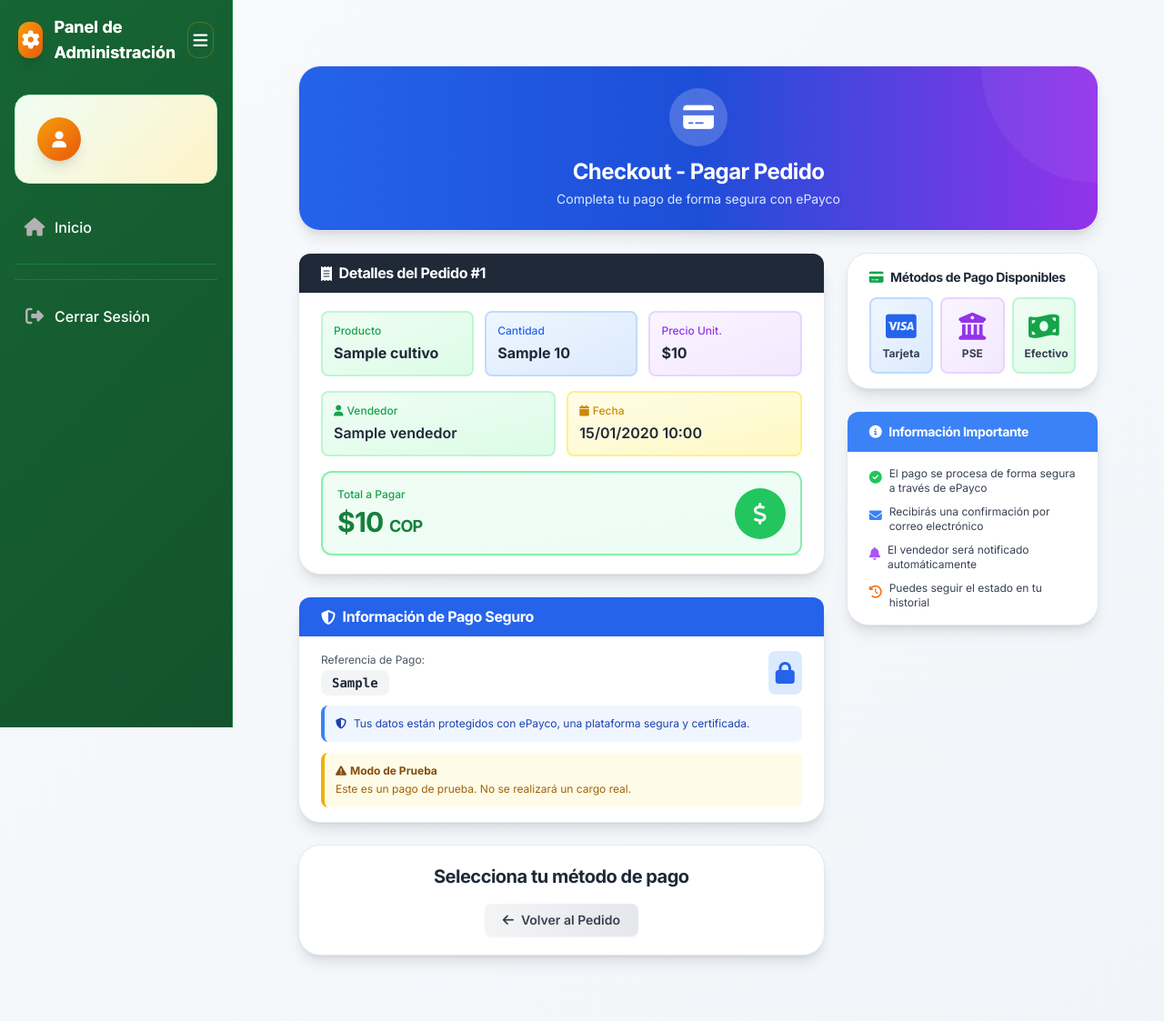
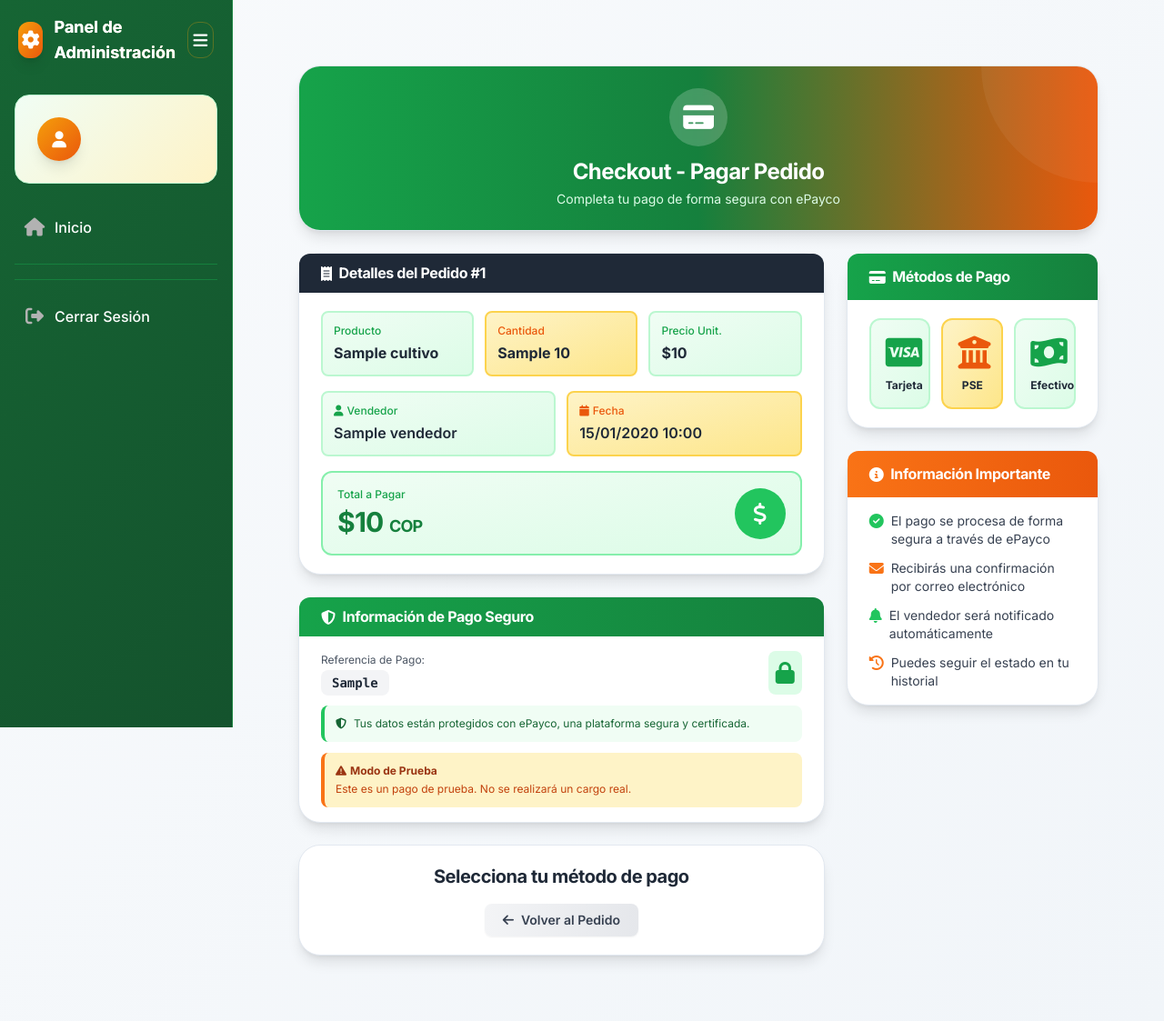
Before and after one commit to Itemt/AgroConnect, a Django app: template templates/payments/checkout.html in a window 1280 px wide. Shown: the whole page at 91% size. Run offline with Django 4.2, Linux system fonts and the light colour scheme; the template is opened without the code that fills it: most values are stand-ins (such as "Sample title", 1, 10 or a date in 2020); some libraries are stand-ins or nearby versions.

Commit message:
Reorganizar checkout con paleta consistente y metodos de pago arriba

```diff
--- a/templates/payments/checkout.html
+++ b/templates/payments/checkout.html
@@ -7,21 +7,80 @@
 <div class="max-w-5xl mx-auto py-8 px-4 sm:px-6 lg:px-8">
     <!-- Header con gradiente -->
     <div class="card mb-6 overflow-hidden">
-        <div class="bg-gradient-to-r from-blue-600 via-blue-700 to-purple-600 px-6 py-6 relative">
+        <div class="bg-gradient-to-r from-primary-600 via-primary-700 to-accent-600 px-6 py-6 relative">
             <div class="absolute top-0 right-0 w-64 h-64 bg-white opacity-5 rounded-full -mr-32 -mt-32"></div>
             <div class="relative text-center">
                 <div class="inline-flex items-center justify-center w-16 h-16 bg-white bg-opacity-20 backdrop-blur-sm rounded-full mb-3">
                     <i class="fas fa-credit-card text-white text-3xl"></i>
                 </div>
                 <h1 class="text-2xl font-bold text-white mb-1">Checkout - Pagar Pedido</h1>
-                <p class="text-blue-100 text-sm">Completa tu pago de forma segura con ePayco</p>
+                <p class="text-primary-100 text-sm">Completa tu pago de forma segura con ePayco</p>
             </div>
         </div>
     </div>
 
     <div class="grid grid-cols-1 lg:grid-cols-3 gap-6">
+        <!-- Columna Derecha: Métodos e Info (PRIMERO EN MOBILE) -->
+        <div class="lg:col-span-1 lg:order-2 space-y-6">
+            <!-- Métodos de Pago -->
+            <div class="card">
+                <div class="bg-gradient-to-r from-primary-600 to-primary-700 px-6 py-4 rounded-t-xl">
+                    <h4 class="font-bold text-white flex items-center">
+                        <i class="fas fa-credit-card mr-2"></i>
+                        Métodos de Pago
+                    </h4>
+                </div>
+                <div class="px-6 py-5">
+                    <div class="grid grid-cols-3 gap-3">
+                        <div class="bg-gradient-to-br from-primary-50 to-primary-100 rounded-xl p-4 border-2 border-primary-200 text-center hover:border-primary-400 transition-all">
+                            <i class="fab fa-cc-visa text-4xl text-primary-600 mb-2"></i>
+                            <p class="text-xs font-bold text-gray-800">Tarjeta</p>
+                        </div>
+                        <div class="bg-gradient-to-br from-accent-50 to-accent-100 rounded-xl p-4 border-2 border-accent-200 text-center hover:border-accent-400 transition-all">
+                            <i class="fas fa-university text-4xl text-accent-600 mb-2"></i>
+                            <p class="text-xs font-bold text-gray-800">PSE</p>
+                        </div>
+                        <div class="bg-gradient-to-br from-primary-50 to-primary-100 rounded-xl p-4 border-2 border-primary-200 text-center hover:border-primary-400 transition-all">
+                            <i class="fas fa-money-bill-wave text-4xl text-primary-600 mb-2"></i>
+                            <p class="text-xs font-bold text-gray-800">Efectivo</p>
+                        </div>
+                    </div>
+                </div>
+            </div>
+
+            <!-- Información Importante -->
+            <div class="card">
+                <div class="bg-gradient-to-r from-accent-500 to-accent-600 px-6 py-4 rounded-t-xl">
+                    <h4 class="font-bold text-white flex items-center">
+                        <i class="fas fa-info-circle mr-2"></i>
+                        Información Importante
+                    </h4>
+                </div>
+                <div class="px-6 py-4">
+                    <ul class="space-y-3">
+                        <li class="flex items-start">
+                            <i class="fas fa-check-circle text-primary-500 mr-2 mt-0.5"></i>
+                            <span class="text-sm text-gray-700">El pago se procesa de forma segura a través de ePayco</span>
+                        </li>
+                        <li class="flex items-start">
+                            <i class="fas fa-envelope text-accent-500 mr-2 mt-0.5"></i>
+                            <span class="text-sm text-gray-700">Recibirás una confirmación por correo electrónico</span>
+                        </li>
+                        <li class="flex items-start">
+                            <i class="fas fa-bell text-primary-500 mr-2 mt-0.5"></i>
+                            <span class="text-sm text-gray-700">El vendedor será notificado automáticamente</span>
+                        </li>
+                        <li class="flex items-start">
+                            <i class="fas fa-history text-accent-500 mr-2 mt-0.5"></i>
+                            <span class="text-sm text-gray-700">Puedes seguir el estado en tu historial</span>
+                        </li>
+                    </ul>
+                </div>
+            </div>
+        </div>
+
         <!-- Columna Izquierda: Detalles del Pedido -->
-        <div class="lg:col-span-2 space-y-6">
+        <div class="lg:col-span-2 lg:order-1 space-y-6">
             <!-- Detalles del Pedido -->
             <div class="card">
                 <div class="bg-gray-800 px-6 py-3 rounded-t-xl">
@@ -32,16 +91,16 @@
                 </div>
                 <div class="px-6 py-5">
                     <div class="grid grid-cols-3 gap-3 mb-4">
-                        <div class="bg-gradient-to-br from-green-50 to-green-100 rounded-lg p-3 border-2 border-green-200">
-                            <p class="text-xs text-green-600 font-medium mb-1">Producto</p>
+                        <div class="bg-gradient-to-br from-primary-50 to-primary-100 rounded-lg p-3 border-2 border-primary-200">
+                            <p class="text-xs text-primary-600 font-medium mb-1">Producto</p>
                             <p class="font-bold text-gray-800">{{ order.publicacion.cultivo.nombre }}</p>
                         </div>
-                        <div class="bg-gradient-to-br from-blue-50 to-blue-100 rounded-lg p-3 border-2 border-blue-200">
-                            <p class="text-xs text-blue-600 font-medium mb-1">Cantidad</p>
+                        <div class="bg-gradient-to-br from-accent-50 to-accent-100 rounded-lg p-3 border-2 border-accent-200">
+                            <p class="text-xs text-accent-600 font-medium mb-1">Cantidad</p>
                             <p class="font-bold text-gray-800">{{ order.cantidad_acordada }} {{ order.publicacion.cultivo.unidad_medida }}</p>
                         </div>
-                        <div class="bg-gradient-to-br from-purple-50 to-purple-100 rounded-lg p-3 border-2 border-purple-200">
-                            <p class="text-xs text-purple-600 font-medium mb-1">Precio Unit.</p>
+                        <div class="bg-gradient-to-br from-primary-50 to-primary-100 rounded-lg p-3 border-2 border-primary-200">
+                            <p class="text-xs text-primary-600 font-medium mb-1">Precio Unit.</p>
                             <p class="font-bold text-gray-800">${{ order.publicacion.precio_por_unidad|floatformat:0 }}</p>
                         </div>
                     </div>
@@ -53,21 +112,21 @@
                             </p>
                             <p class="font-semibold text-gray-800">{{ order.vendedor.get_full_name }}</p>
                         </div>
-                        <div class="bg-gradient-to-br from-yellow-50 to-yellow-100 rounded-lg p-3 border-2 border-yellow-200">
-                            <p class="text-xs text-yellow-600 font-medium mb-1 flex items-center">
+                        <div class="bg-gradient-to-br from-accent-50 to-accent-100 rounded-lg p-3 border-2 border-accent-200">
+                            <p class="text-xs text-accent-600 font-medium mb-1 flex items-center">
                                 <i class="fas fa-calendar mr-1"></i> Fecha
                             </p>
                             <p class="font-semibold text-gray-800">{{ order.created_at|date:"d/m/Y H:i" }}</p>
                         </div>
                     </div>
 
-                    <div class="bg-gradient-to-br from-green-50 to-emerald-50 rounded-xl p-4 border-2 border-green-300">
+                    <div class="bg-gradient-to-br from-primary-50 to-primary-100 rounded-xl p-4 border-2 border-primary-300">
                         <div class="flex justify-between items-center">
                             <div>
-                                <p class="text-xs text-green-600 font-medium mb-1">Total a Pagar</p>
-                                <h3 class="text-3xl font-bold text-green-700">${{ order.precio_total|floatformat:0 }} <span class="text-lg">COP</span></h3>
+                                <p class="text-xs text-primary-600 font-medium mb-1">Total a Pagar</p>
+                                <h3 class="text-3xl font-bold text-primary-700">${{ order.precio_total|floatformat:0 }} <span class="text-lg">COP</span></h3>
                             </div>
-                            <div class="bg-green-500 rounded-full w-14 h-14 flex items-center justify-center">
+                            <div class="bg-primary-500 rounded-full w-14 h-14 flex items-center justify-center">
                                 <i class="fas fa-dollar-sign text-white text-2xl"></i>
                             </div>
                         </div>
@@ -77,7 +136,7 @@
 
             <!-- Información de Pago y Referencia -->
             <div class="card">
-                <div class="bg-blue-600 px-6 py-3 rounded-t-xl">
+                <div class="bg-gradient-to-r from-primary-600 to-primary-700 px-6 py-3 rounded-t-xl">
                     <h3 class="font-bold text-white flex items-center">
                         <i class="fas fa-shield-alt mr-2"></i>
                         Información de Pago Seguro
@@ -89,22 +148,22 @@
                             <p class="text-xs text-gray-600 mb-1">Referencia de Pago:</p>
                             <code class="bg-gray-100 text-gray-800 rounded-lg px-3 py-1.5 text-sm font-mono font-bold">{{ payment.epayco_ref }}</code>
                         </div>
-                        <div class="bg-blue-100 rounded-lg p-2">
-                            <i class="fas fa-lock text-blue-600 text-2xl"></i>
+                        <div class="bg-primary-100 rounded-lg p-2">
+                            <i class="fas fa-lock text-primary-600 text-2xl"></i>
                         </div>
                     </div>
 
-                    <div class="bg-blue-50 rounded-lg p-3 border-l-4 border-blue-500">
-                        <p class="text-xs text-blue-800 flex items-center">
+                    <div class="bg-primary-50 rounded-lg p-3 border-l-4 border-primary-500">
+                        <p class="text-xs text-primary-800 flex items-center">
                             <i class="fas fa-shield-alt mr-2"></i>
                             Tus datos están protegidos con ePayco, una plataforma segura y certificada.
                         </p>
                     </div>
 
                     {% if checkout_data.test_mode %}
-                    <div class="mt-3 bg-yellow-50 rounded-lg p-3 border-l-4 border-yellow-500">
-                        <p class="font-bold text-yellow-800 text-xs mb-1"><i class="fas fa-exclamation-triangle mr-1"></i>Modo de Prueba</p>
-                        <p class="text-xs text-yellow-700">Este es un pago de prueba. No se realizará un cargo real.</p>
+                    <div class="mt-3 bg-accent-50 rounded-lg p-3 border-l-4 border-accent-500">
+                        <p class="font-bold text-accent-800 text-xs mb-1"><i class="fas fa-exclamation-triangle mr-1"></i>Modo de Prueba</p>
+                        <p class="text-xs text-accent-700">Este es un pago de prueba. No se realizará un cargo real.</p>
                     </div>
                     {% endif %}
                 </div>
@@ -150,63 +209,6 @@
                 </div>
             </div>
         </div>
-
-        <!-- Columna Derecha: Métodos e Info -->
-        <div class="lg:col-span-1 space-y-6">
-            <!-- Métodos de Pago -->
-            <div class="card">
-                <div class="px-6 py-4">
-                    <h4 class="text-sm font-bold text-gray-800 mb-3 flex items-center">
-                        <i class="fas fa-credit-card text-primary-600 mr-2"></i>
-                        Métodos de Pago Disponibles
-                    </h4>
-                    <div class="grid grid-cols-3 gap-2">
-                        <div class="bg-gradient-to-br from-blue-50 to-blue-100 rounded-lg p-3 border-2 border-blue-200 text-center">
-                            <i class="fab fa-cc-visa text-3xl text-blue-600 mb-1"></i>
-                            <p class="text-xs font-bold text-gray-700">Tarjeta</p>
-                        </div>
-                        <div class="bg-gradient-to-br from-purple-50 to-purple-100 rounded-lg p-3 border-2 border-purple-200 text-center">
-                            <i class="fas fa-university text-3xl text-purple-600 mb-1"></i>
-                            <p class="text-xs font-bold text-gray-700">PSE</p>
-                        </div>
-                        <div class="bg-gradient-to-br from-green-50 to-green-100 rounded-lg p-3 border-2 border-green-200 text-center">
-                            <i class="fas fa-money-bill-wave text-3xl text-green-600 mb-1"></i>
-                            <p class="text-xs font-bold text-gray-700">Efectivo</p>
-                        </div>
-                    </div>
-                </div>
-            </div>
-
-            <!-- Información Importante -->
-            <div class="card">
-                <div class="bg-blue-500 px-6 py-3 rounded-t-xl">
-                    <h4 class="font-bold text-white flex items-center text-sm">
-                        <i class="fas fa-info-circle mr-2"></i>
-                        Información Importante
-                    </h4>
-                </div>
-                <div class="px-6 py-4">
-                    <ul class="space-y-2.5">
-                        <li class="flex items-start">
-                            <i class="fas fa-check-circle text-green-500 mr-2 mt-0.5 text-sm"></i>
-                            <span class="text-xs text-gray-700">El pago se procesa de forma segura a través de ePayco</span>
-                        </li>
-                        <li class="flex items-start">
-                            <i class="fas fa-envelope text-blue-500 mr-2 mt-0.5 text-sm"></i>
-                            <span class="text-xs text-gray-700">Recibirás una confirmación por correo electrónico</span>
-                        </li>
-                        <li class="flex items-start">
-                            <i class="fas fa-bell text-purple-500 mr-2 mt-0.5 text-sm"></i>
-                            <span class="text-xs text-gray-700">El vendedor será notificado automáticamente</span>
-                        </li>
-                        <li class="flex items-start">
-                            <i class="fas fa-history text-orange-500 mr-2 mt-0.5 text-sm"></i>
-                            <span class="text-xs text-gray-700">Puedes seguir el estado en tu historial</span>
-                        </li>
-                    </ul>
-                </div>
-            </div>
-        </div>
     </div>
 </div>
 {% endblock %}
```
